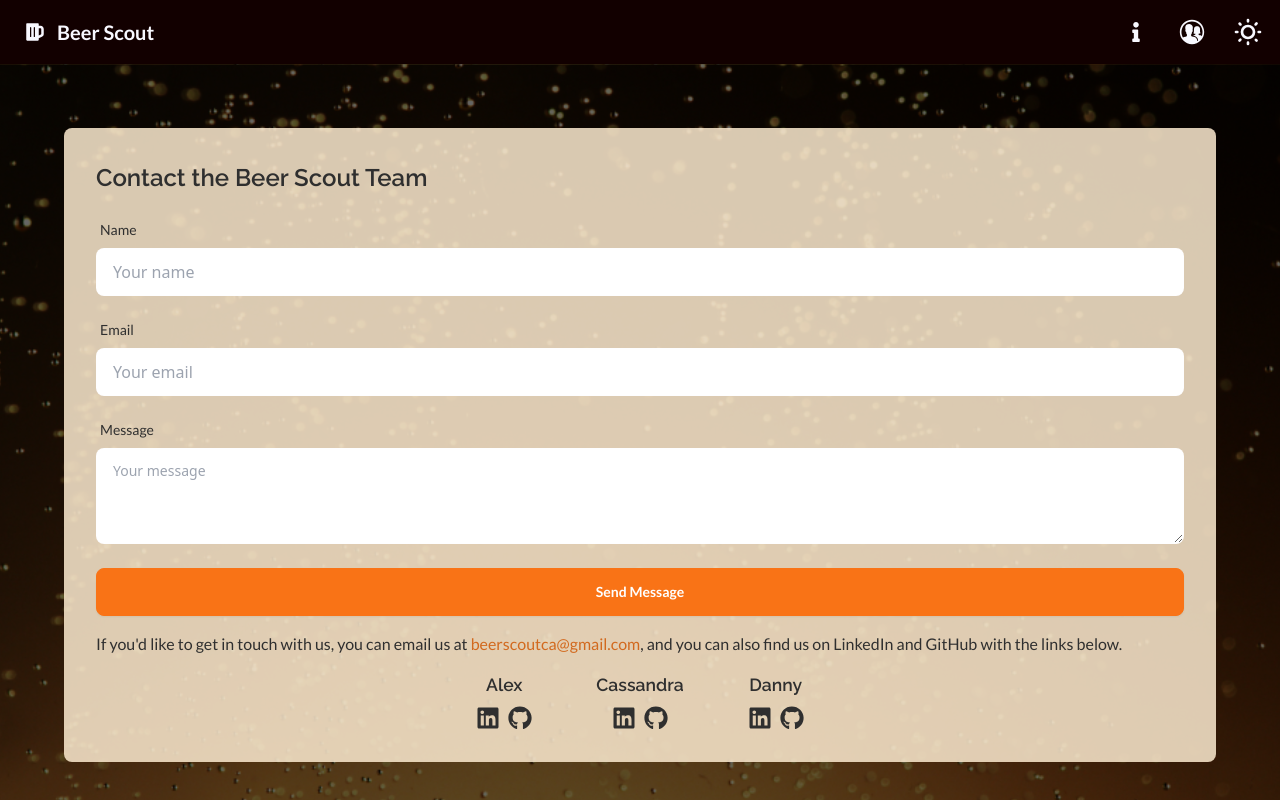
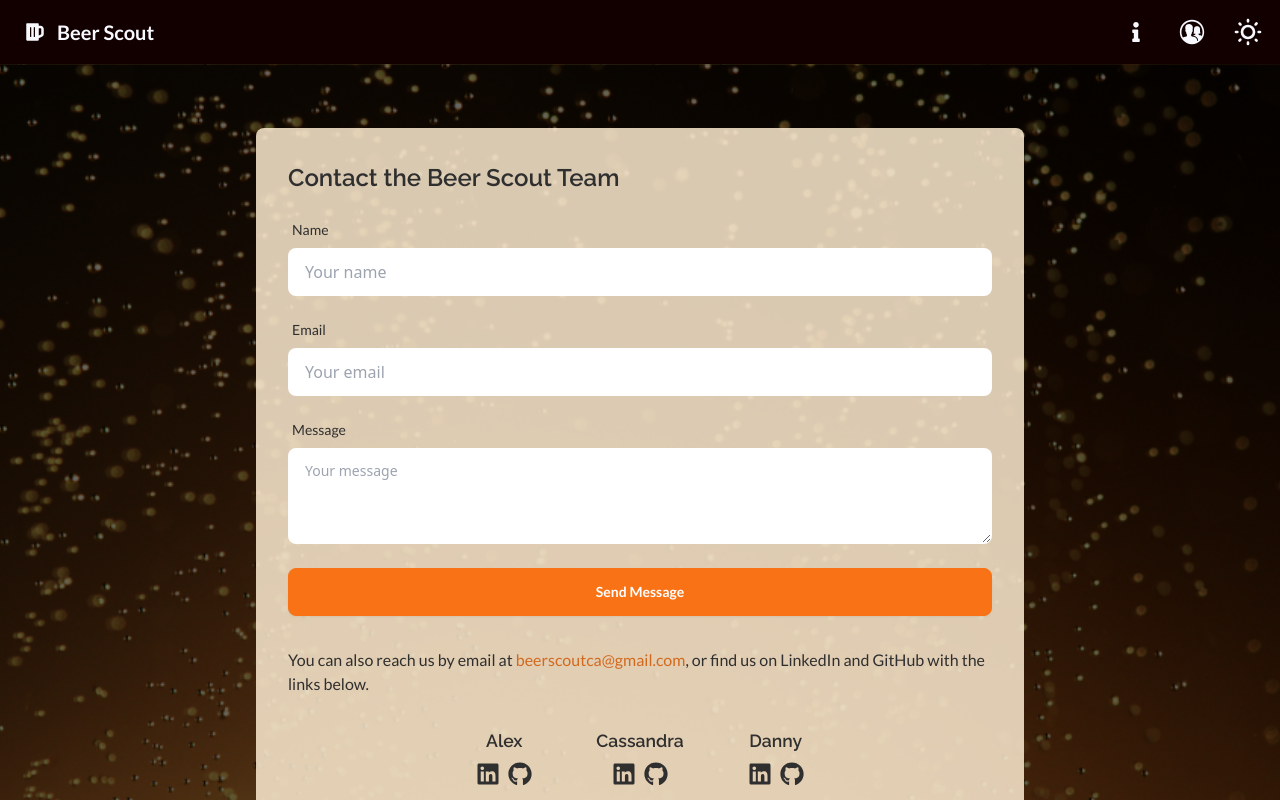
Before and after one commit to beer-scout-project/beer-scout, a React (Vite) app: page /contact in a window 1280 px wide. Built offline with nearby package versions, Linux system fonts and the light colour scheme; no server answers.

Commit message:
Update contactPage layout
Add more spacing around the form and other elements to clearly distinguish for the user.

```diff
--- a/src/pages/contactPage.jsx
+++ b/src/pages/contactPage.jsx
@@ -36,11 +36,11 @@ export default function ContactPage() {
         backgroundImage: "url(/beerBackground.png)",
       }}
     >
-      <div className="hero-overlay bg-black bg-opacity-60 p-4 md:p-16">
-        <div className="flex flex-col gap-12 rounded-lg bg-[#FDEBD0] bg-opacity-85 p-4 text-[#2f2f2f] md:p-8">
+      <div className="hero-overlay flex items-start justify-center bg-black bg-opacity-60 p-4 md:p-16">
+        <div className="max-w-3xl flex-col gap-12 rounded-lg bg-[#FDEBD0] bg-opacity-85 p-4 text-[#2f2f2f] md:p-8">
           <div className="flex flex-col gap-4">
             <h4>Contact the Beer Scout Team</h4>
-            <form onSubmit={handleSubmit} className="flex flex-col gap-4">
+            <form onSubmit={handleSubmit} className="mb-4 flex flex-col gap-4">
               <div className="form-control">
                 <label className="label">
                   <span className="label-text text-[#2f2f2f]">Name</span>
@@ -97,14 +97,13 @@ export default function ContactPage() {
                 </p>
               )}
             </form>
-            <p>
-              If you&#39;d like to get in touch with us, you can email us at
+            <p className="mb-4">
+              You can also reach us by email at
               <a href="mailto:beerscoutca@gmail.com" className="text-[#D2691E]">
                 {" "}
                 beerscoutca@gmail.com
               </a>
-              , and you can also find us on LinkedIn and GitHub with the links
-              below.
+              , or find us on LinkedIn and GitHub with the links below.
             </p>
             <div className="flex flex-row justify-center gap-4 md:gap-16">
               <div className="flex flex-col items-center gap-2">
```
